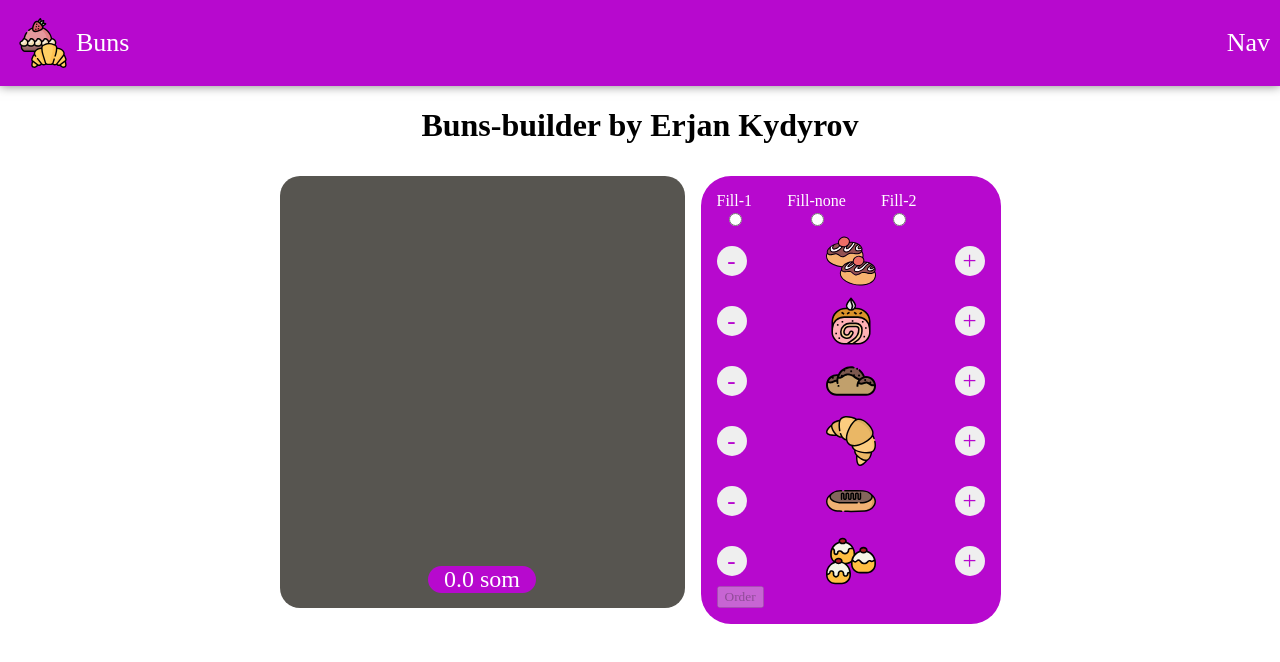
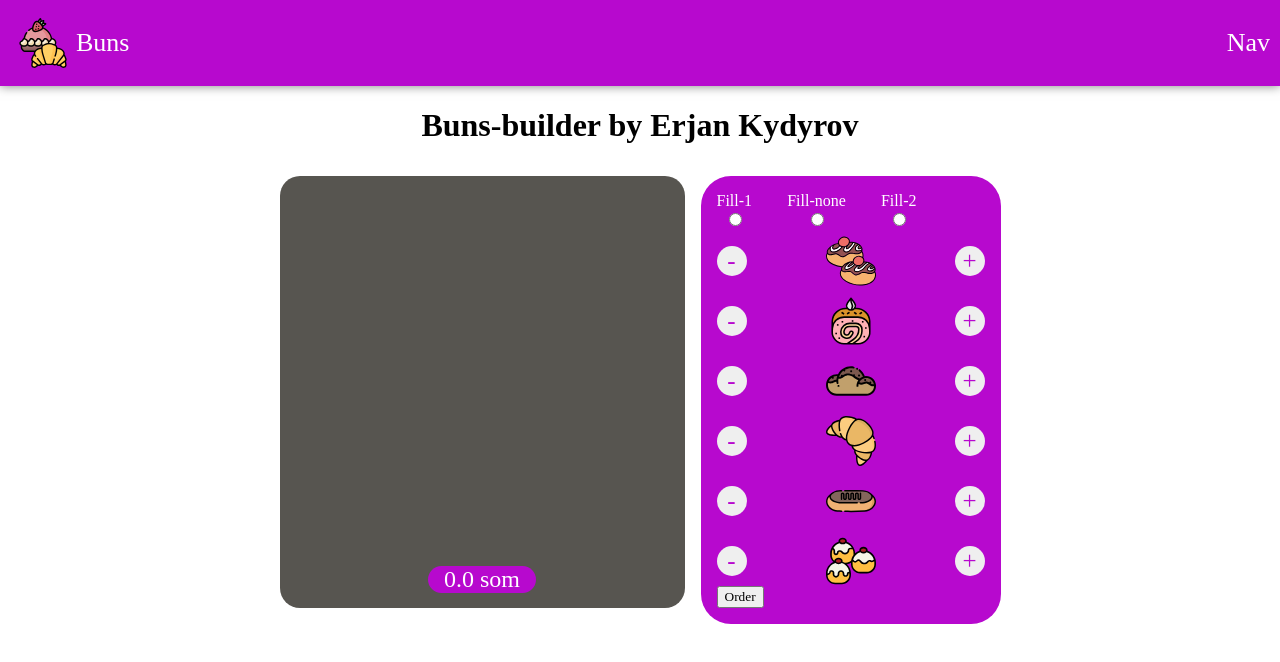
Before and after one commit to Erjankydyrov/private-builder, a React (Create React App) app: page / in a window 1280 px wide. Shown: the top 662 px of the page. Built offline with nearby package versions, Linux system fonts and the light colour scheme; no server answers; a web font is replaced by a local one.

Commit message:
added Button

```diff
--- a/src/components/BunsBuilder/BunsControls/BunsControl/BunsControl.js
+++ b/src/components/BunsBuilder/BunsControls/BunsControl/BunsControl.js
@@ -1,13 +1,14 @@
+import Button from "../../../UI/Button/Button";
 import BunsIngredient from "../../BunsIngredient/BunsIngredient";
 import classes from "./BunsControl.module.css";
 
-const BunsControl = ({ switchFilling, type, addIngredient, removeIngredient }) => {
+const BunsControl = ({ switchFilling, count, type, addIngredient, removeIngredient }) => {
 
     return (
         <div className = {classes.BunsControl}>
-            <button className = {classes.ControlButton} onClick = {() => removeIngredient(type)}>-</button>
+            <Button className = {classes.ControlButton} onClick = {() => removeIngredient(type)}>-</Button>
             <BunsIngredient type = {type} />
-            <button className = {classes.ControlButton} onClick = {() => addIngredient(type)}>+</button>
+            <Button className = {classes.ControlButton} onClick = {() => addIngredient(type)} disabled={!count}>+</Button>
         </div>
     );
 }
--- a/src/components/BunsBuilder/BunsControls/BunsControls.js
+++ b/src/components/BunsBuilder/BunsControls/BunsControls.js
@@ -1,6 +1,8 @@
+import Button from "../../UI/Button/Button";
 import BunsControl from "./BunsControl/BunsControl";
 import classes from "./BunsControls.module.css";
 import SwitchBun from "./SwitchBun/SwitchBun";
+
 
 const BunsControls = ({ switchFilling, filling, addIngredient, removeIngredient }) => {
 
@@ -20,6 +22,7 @@ const BunsControls = ({ switchFilling, filling, addIngredient, removeIngredient
         type={ingredients[ingredient] + filling}
         key={ingredients[ingredient]}
         switchFilling={switchFilling}
+        count={ingredients[ingredient]}
         addIngredient={addIngredient}
         removeIngredient={removeIngredient}
       />
@@ -30,7 +33,7 @@ const BunsControls = ({ switchFilling, filling, addIngredient, removeIngredient
   return <div className={classes.BunsControls}>
     <SwitchBun switchFilling={switchFilling} />
     {result}
-    <button disabled={!ingredients.lenght}>Order</button>
+    <Button disabled={!ingredients.length}>Order</Button>
     </div>;
 };
 
```
